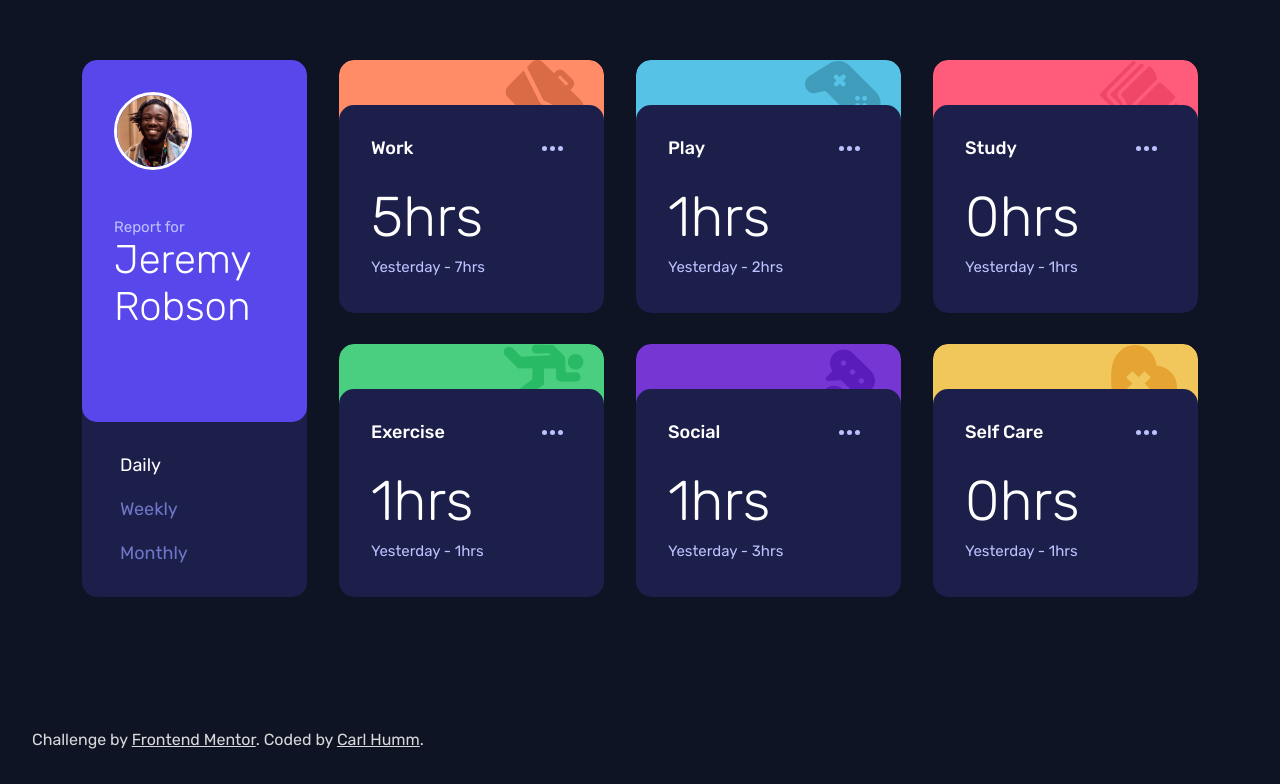
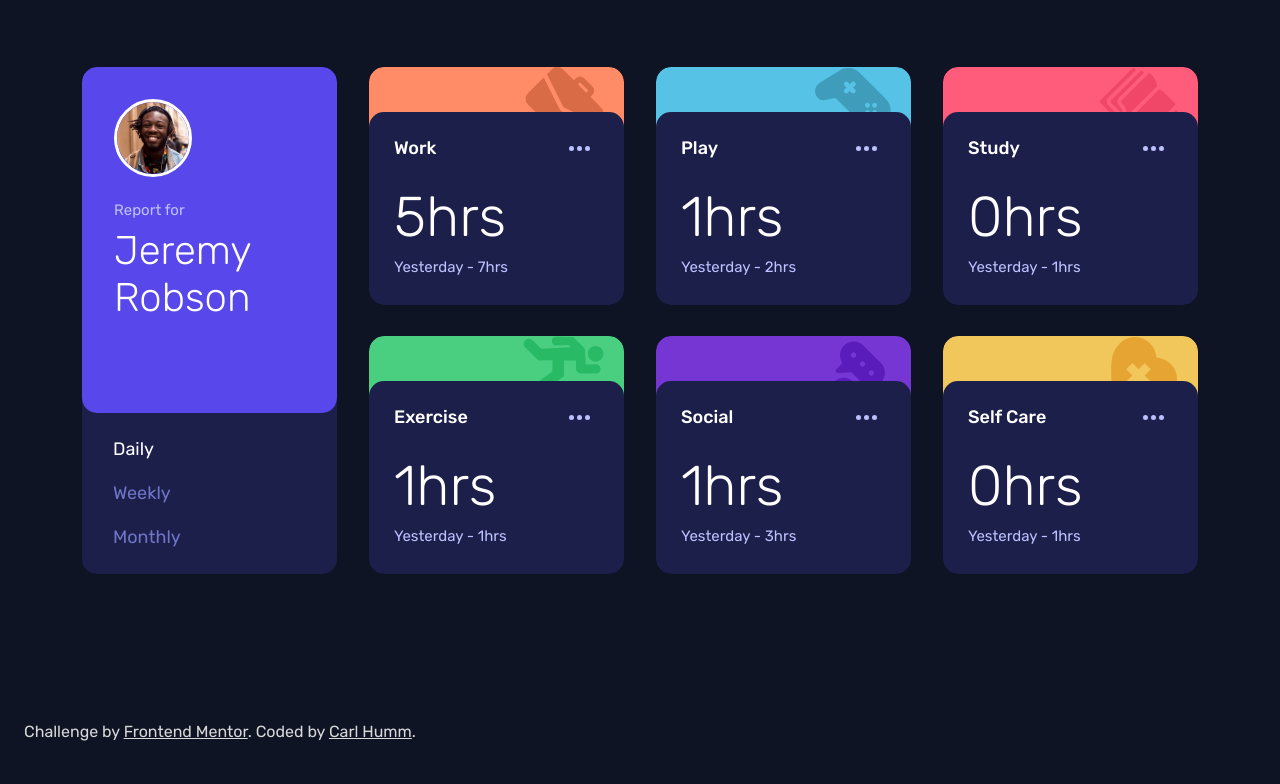
Before and after one commit to CarlHumm/time-tracking-dashboard, a website built with Vite: page index.html in a window 1280 px wide. Shown: the part 104-888 px from the top of the page. Built offline with nearby package versions, Linux system fonts and the light colour scheme.

Commit message:
Grid layout alignment & spacing changes, design accuracy changes
Font sizes adjusted, spacing adjusted, font weights adjusted

```diff
--- a/src/style.scss
+++ b/src/style.scss
@@ -13,7 +13,7 @@ body {
   background:var(--navy-950);
   font-family: var(--t-family);
   color:var(--grey-200);
-  padding: 2rem;
+  padding: 1.5rem;;
 }
 
 
@@ -55,7 +55,10 @@ img {
 .grid {
     display: grid;
     grid-template-columns: repeat(auto-fit, minmax(200px, 1fr));
-    gap: 2rem;
+    gap: 1.5rem;
+    @include large {
+        gap: 2rem;
+    }
 }
 
 .inline-center {
@@ -81,13 +84,17 @@ img {
     width: 100%;
     grid-template-columns: 1fr;
     max-inline-size: var(--d-max-width, 69.75rem);
-    gap: 2rem;
+    gap: 1.5rem;
 
-    @include medium {
+    @include large {
+        gap: 2rem;
     }
 
     &__header {
         background: var(--navy-900);
+        @include large {
+            align-self: start;
+        }
     }
 
     &__header {
@@ -98,10 +105,10 @@ img {
     &__profile {
         width: 100%;
         display: flex;
-        flex-direction:column;
         background: var(--purple-600);
-        gap: 2.5rem;
+        gap: 1.5rem;
         padding:2rem;
+        align-items:center;
 
         @include medium {
             flex-direction: row;
@@ -111,21 +118,35 @@ img {
         @include large {
             flex-direction: column;
             align-items:start;
-            padding: 2rem 5.3125rem 5.75rem 2rem;
+            padding-inline: 2rem;
+            padding-block-start: 2rem;
+            padding-block-end:  5.75rem;
         }
+
         .avatar {
-            width: 78px;
-            height: 78px;
+            width: 64px;
+            height: 64px;
             border: 3px solid var(--white);
             border-radius: 50%;
+            @include large {
+                width: 78px;
+                height: 78px;
+            }
         }
 
         h1 {
             color: white;
             margin-block:0;
-            line-height:47px;
+            line-height:28px;
+            font-size:24px;
+            @include large {
+                font-size: 40px;
+                line-height: 47px;
+            }
             span {
                 display: block;
+                margin-block-start: 0;
+                margin-block-end: 8px;
             }
         }
 
@@ -134,6 +155,7 @@ img {
     &__controls {
         width: 100%;
         height: 100%;
+        padding: 25px;
         max-width:343px;
         margin-inline: auto;
         display: flex;
@@ -246,7 +268,7 @@ img {
       position: relative;
       background: var(--navy-900);
       width:100%;
-      padding: 1rem;
+      padding: 25px;
       height: 100%;
       display: flex;
       flex-direction: column;
@@ -286,11 +308,12 @@ img {
     &__stats {
         position:relative;
         opacity: 0;
-        transform-origin: left;
+        transform-origin: top;
         display: none;
         align-items:center;
         justify-content:space-between;
         @include medium {
+            transform-origin: left;
             flex-direction: column;
             align-items:start;
         }
@@ -301,6 +324,8 @@ img {
 
       &--current {
         font-size: 2rem;
+        line-height:38px;
+        font-weight: 200;
         @include medium {
             font-size: 56px;
             font-weight: 200;
@@ -318,10 +343,6 @@ img {
     }
   }
 
-  .cushion-2 {
-    padding: 2rem;
-}
-
 @media (min-width: 600px) {
     .dashboard {
     }
@@ -329,7 +350,7 @@ img {
 
 @media (min-width: 960px) {
     .dashboard {
-        grid-template-columns: min(225px, 33%) 1fr;
+        grid-template-columns: min(255px, 33%) 1fr;
     }
 }
 
```
